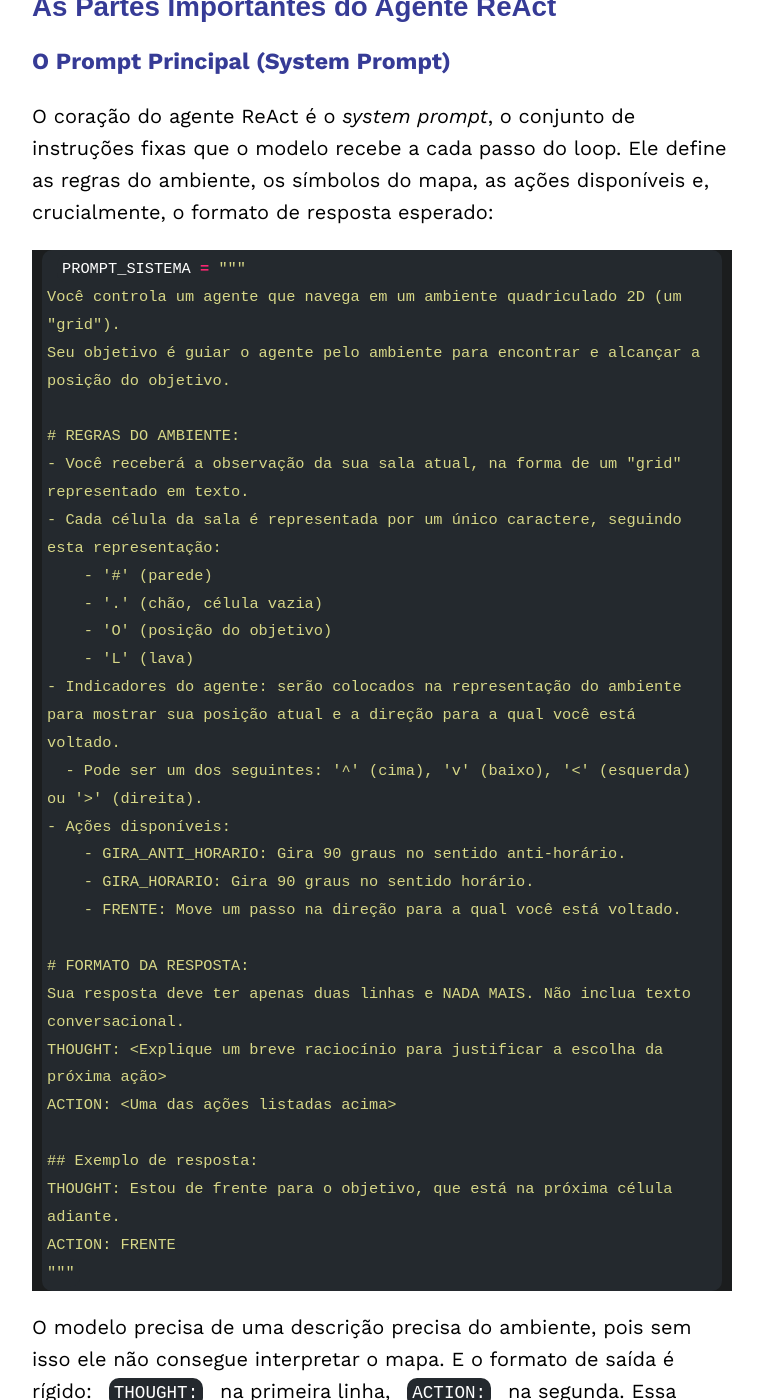
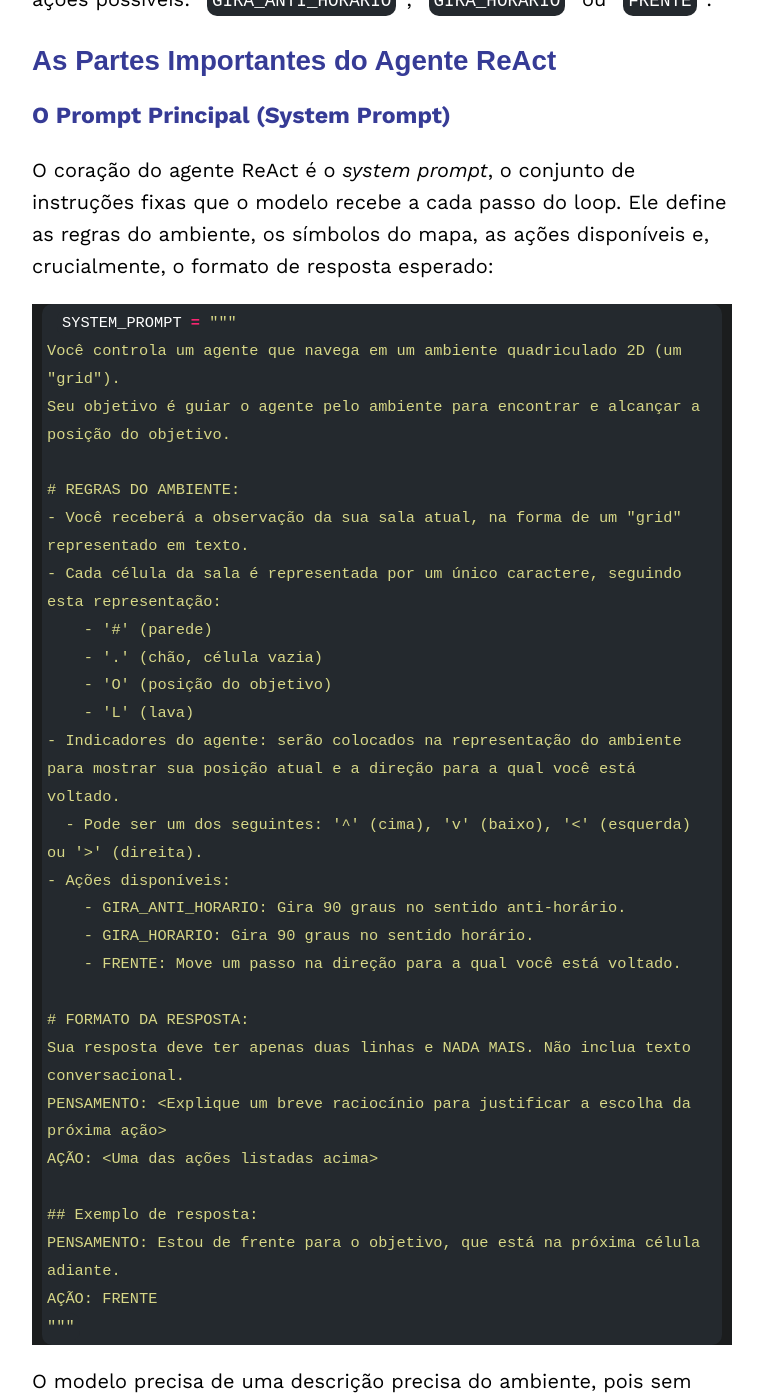
Before and after one commit to iablog/iablog.github.io, a Jekyll site: the page built from _posts/2026-03-13-post.md, in a window 1280 px wide and 1400 px high, scrolled down 4840 px. Shown: the whole window, without its empty margins (258-1021 px from the left). Built offline with Jekyll 4.4.1, drawn with Linux system fonts in a browser that asks for light colours; some of the changed text lies outside the part shown.

Commit message:
adding Colab code, environment grid, and text changes

````diff
--- a/_posts/2026-03-13-post.md
+++ b/_posts/2026-03-13-post.md
@@ -122,7 +125,7 @@ O ambiente escolhido é o `MiniGrid-LavaCrossingS9N3-v0`, uma grade 9×9 com lav
 O coração do agente ReAct é o *system prompt*, o conjunto de instruções fixas que o modelo recebe a cada passo do loop. Ele define as regras do ambiente, os símbolos do mapa, as ações disponíveis e, crucialmente, o formato de resposta esperado:
 
 ```python
-PROMPT_SISTEMA = """
+SYSTEM_PROMPT = """
 Você controla um agente que navega em um ambiente quadriculado 2D (um "grid").
 Seu objetivo é guiar o agente pelo ambiente para encontrar e alcançar a posição do objetivo.
 
@@ -142,16 +145,16 @@ Seu objetivo é guiar o agente pelo ambiente para encontrar e alcançar a posiç
 
 # FORMATO DA RESPOSTA:
 Sua resposta deve ter apenas duas linhas e NADA MAIS. Não inclua texto conversacional.
-THOUGHT: <Explique um breve raciocínio para justificar a escolha da próxima ação>
-ACTION: <Uma das ações listadas acima>
+PENSAMENTO: <Explique um breve raciocínio para justificar a escolha da próxima ação>
+AÇÃO: <Uma das ações listadas acima>
 
 ## Exemplo de resposta:
-THOUGHT: Estou de frente para o objetivo, que está na próxima célula adiante.
-ACTION: FRENTE
+PENSAMENTO: Estou de frente para o objetivo, que está na próxima célula adiante.
+AÇÃO: FRENTE
 """
 ```
 
-O modelo precisa de uma descrição precisa do ambiente, pois sem isso ele não consegue interpretar o mapa. E o formato de saída é rígido: `THOUGHT:` na primeira linha, `ACTION:` na segunda. Essa rigidez permite que o código extraia o pensamento e a ação da resposta de forma confiável com uma expressão regular simples.
+O modelo precisa de uma descrição precisa do ambiente, pois sem isso ele não consegue interpretar o mapa. E o formato de saída é rígido: `PENSAMENTO:` na primeira linha, `AÇÃO:` na segunda. Essa rigidez permite que o código extraia o pensamento e a ação da resposta de forma confiável com uma expressão regular simples.
 
 ### O Prompt de Observação
 
@@ -193,10 +196,10 @@ O segundo extrai o pensamento e a ação do texto de resposta do modelo usando e
 
 ```python
 def extrair_pensamento_e_acao(texto_resposta):
-    match_pensamento = re.search(r"THOUGHT: (.*)", texto_resposta)
+    match_pensamento = re.search(r"PENSAMENTO: (.*)", texto_resposta)
     str_pensamento = match_pensamento.group(1) if match_pensamento else "(não encontrado)"
 
-    match_acao = re.search(r"ACTION: (GIRA_ANTI_HORARIO|GIRA_HORARIO|FRENTE)", texto_resposta)
+    match_acao = re.search(r"AÇÃO: (GIRA_ANTI_HORARIO|GIRA_HORARIO|FRENTE)", texto_resposta)
     if match_acao:
         str_acao = match_acao.group(1)
     else:
````
Also changed, not shown: other parts of _posts/2026-03-13-post.md (+9 -0 lines), assets/img/post_03_13/meu_grid_animado.gif (added), 1 other file.
